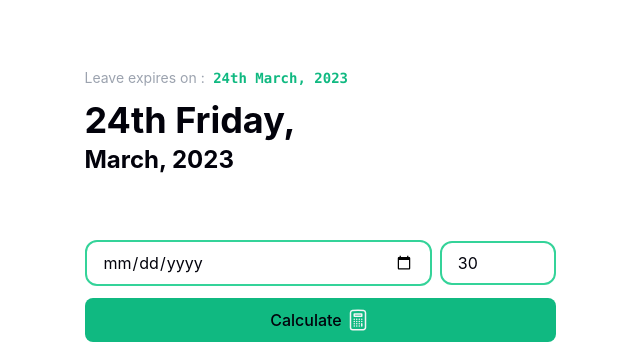
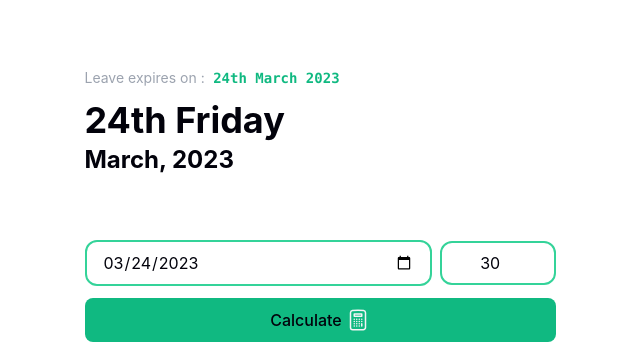
Before and after one commit to thekiwidev/leave-calculator, a React (Vite) app: page / in a window 1280 px wide. Shown: the part 195-539 px from the top of the page, without its empty margins (320-960 px from the left). Built offline with nearby package versions, Linux system fonts and the light colour scheme.

Commit message:
dealt with the outputs... and add days, working on displaying the resumption date

```diff
--- a/src/components/Calculate.jsx
+++ b/src/components/Calculate.jsx
@@ -3,13 +3,13 @@ import { Context } from "../contexts/Context";
 import { useContext } from "react";
 
 const Calculate = () => {
-  const { calculate, startDate } = useContext(Context);
+  const { calculate, startDate, leaveEntitlement } = useContext(Context);
 
   return (
     <div className="">
       <button
         className="group flex flex-row items-center w-full justify-center capitalize gap-1 bg-emerald-500 hover:bg-slate-900 border-none outline-none"
-        onClick={calculate(startDate)}
+        onClick={() => calculate(startDate, leaveEntitlement)}
       >
         calculate
         <CalculatorIcon className="h-6 text-gray-100 group-hover:text-emerald-400 " />
--- a/src/components/DateInput.jsx
+++ b/src/components/DateInput.jsx
@@ -1,4 +1,9 @@
+import { useContext } from "react";
+import { Context } from "../contexts/Context";
+
 const DateInput = () => {
+  const { startDate, updateStartDate } = useContext(Context);
+
   return (
     <div className="basis-3/4 ">
       <input
@@ -6,6 +11,8 @@ const DateInput = () => {
         name="start-date"
         id="start-date"
         className="py-2 px-4 rounded-xl border-2 border-emerald-400 w-full"
+        value={startDate}
+        onChange={(e) => updateStartDate(`${e.target.value}`)}
       />
     </div>
   );
--- a/src/components/NumberInput.jsx
+++ b/src/components/NumberInput.jsx
@@ -2,7 +2,7 @@ import { useContext } from "react";
 import { Context } from "../contexts/Context";
 
 const NumberInput = () => {
-  const { leaveEntitlement, setLeaveEntitlement } = useContext(Context);
+  const { leaveEntitlement, updateLeaveEntitlement } = useContext(Context);
 
   return (
     <div className="basis-1/4">
@@ -12,9 +12,9 @@ const NumberInput = () => {
         id="leave-entitlement"
         placeholder="30"
         max="112"
-        className="py-2 px-4 rounded-xl border-2 border-emerald-400 w-full"
+        className="py-2 px-4 rounded-xl border-2 border-emerald-400 w-full text-center"
         value={leaveEntitlement}
-        onChange={(e) => setLeaveEntitlement(e)}
+        onChange={(e) => updateLeaveEntitlement(e.target.value)}
       />
     </div>
   );
--- a/src/components/Output.jsx
+++ b/src/components/Output.jsx
@@ -2,17 +2,17 @@ import { useContext } from "react";
 import { Context } from "../contexts/Context";
 
 const Output = () => {
-  const { formatDate, resumptionDate, resumptionMonthYear } =
+  const { expirationDate, resumptionDate, resumptionMonthYear } =
     useContext(Context);
   return (
     <div className="mb-16">
       <p className="text-sm text-gray-400 mb-3">
         Leave expires on :
         <b className="text-emerald-500">
-          <code> {formatDate(new Date())}</code>
+          <code> {expirationDate}</code>
         </b>
       </p>
-      <p className="text-4xl font-bold mb-1">{resumptionDate(new Date())}</p>
+      <p className="text-4xl font-bold mb-1">{resumptionDate}</p>
       <p className="text-2xl font-bold">{resumptionMonthYear(new Date())}</p>
     </div>
   );
--- a/src/contexts/Context.jsx
+++ b/src/contexts/Context.jsx
@@ -1,39 +1,72 @@
-import { format } from "date-fns";
-import { createContext, useState } from "react";
+import { addBusinessDays, format, parseISO, sub } from "date-fns";
+import { createContext, useEffect, useState } from "react";
 
 export const Context = createContext();
 
 const ContextProvider = ({ children }) => {
-  const [startDate, setStartDate] = useState(new Date());
+  const [startDate, setStartDate] = useState(format(new Date(), `yyyy-MM-dd`));
+  const [expirationDate, setExpirationDate] = useState(
+    format(new Date(), `do MMMM yyyy`)
+  );
+  const [resumptionDate, setResumptionDate] = useState(
+    format(new Date(), `do EEEE`)
+  );
   const [leaveEntitlement, setLeaveEntitlement] = useState(30);
+
+  const updateLeaveEntitlement = (value) => {
+    setLeaveEntitlement(parseInt(value));
+  };
+
+  const updateStartDate = (value) => {
+    setStartDate(format(parseISO(value), `yyyy-MM-dd`));
+    console.log(format(parseISO(value), `yyyy-MM-dd`));
+  };
 
   const formatDate = (date) => {
     return format(date, `do MMMM, yyyy`);
   };
 
-  const resumptionDate = (date) => {
-    return format(date, `do EEEE, `);
-  };
+  // const resumptionDate = (date) => {
+  //   return format(date, `do EEEE, `);
+  // };
 
   const resumptionMonthYear = (date) => {
     return format(date, `MMMM, yyyy`);
   };
 
-  const calculate = (date) => {
-    console.log(date);
+  const calculate = (date, amount) => {
+    let commencementDate = sub(parseISO(date), { days: 1 });
+
+    let expDate = addBusinessDays(commencementDate, amount);
+
+    setExpirationDate(format(expDate, `do MMMM yyyy`));
+    setResumptionDate(
+      format(parseISO(addBusinessDays(expirationDate, 1)), `do EEEE`)
+    );
+
+    console.log(
+      format(commencementDate, `do MMMM, yyyy`),
+      expirationDate,
+      resumptionDate
+    );
   };
+
+  // useEffect(() => {
+  //   calculate(startDate, leaveEntitlement);
+  // }, []);
 
   return (
     <Context.Provider
       value={{
         calculate,
+        expirationDate,
+        formatDate,
         leaveEntitlement,
-        setLeaveEntitlement,
-        startDate,
-        setStartDate,
-        formatDate,
         resumptionDate,
         resumptionMonthYear,
+        startDate,
+        updateLeaveEntitlement,
+        updateStartDate,
       }}
     >
       {children}
```
